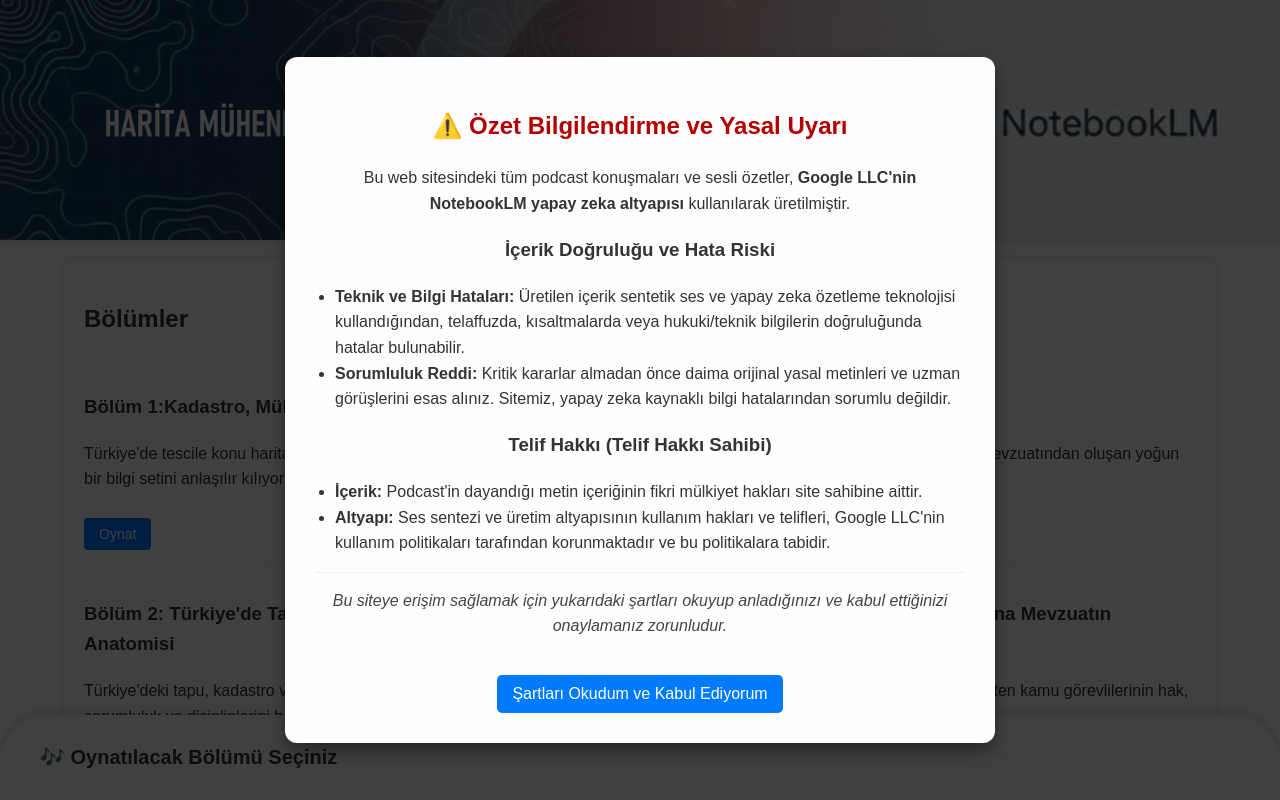
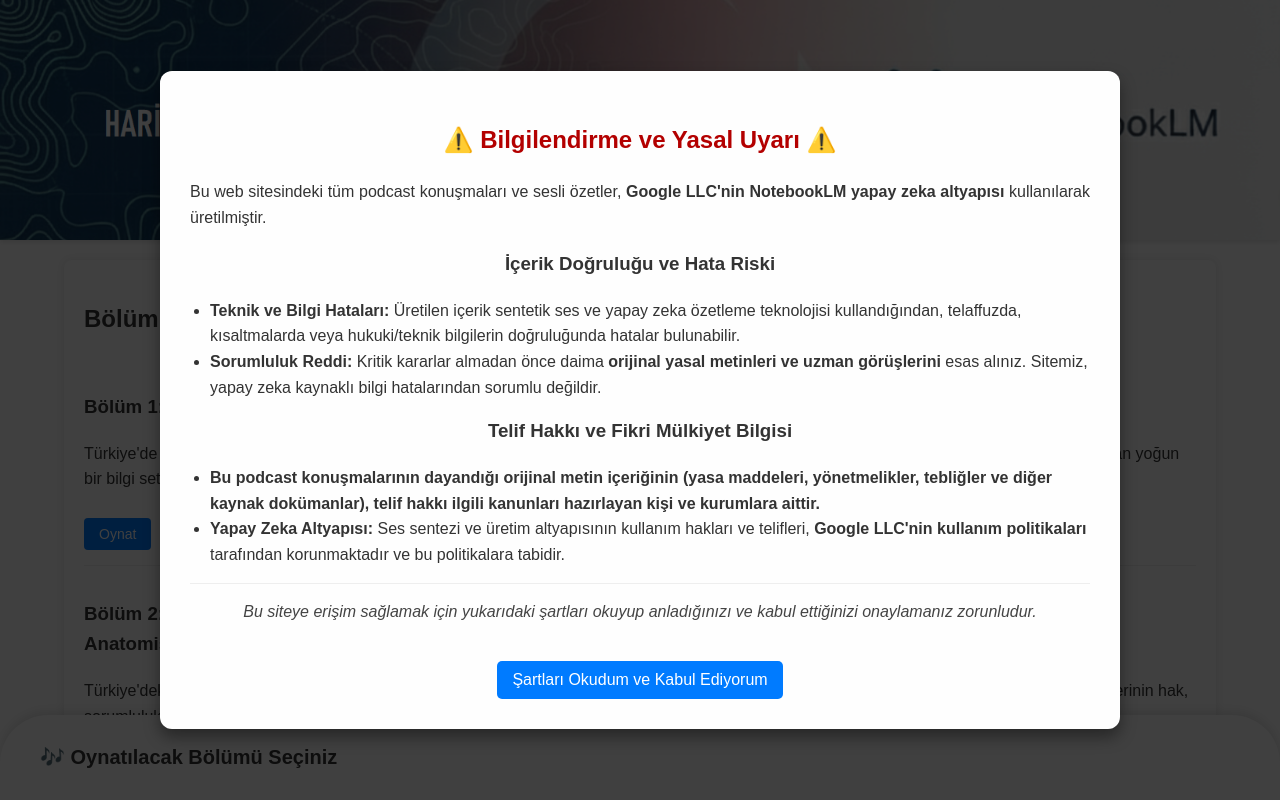
Before and after one commit to EnesMCLK/TKGMNotebookLMPodcastServer, a plain HTML site: page index.html in a window 1280 px wide. Shown: the top 800 px of the page. Drawn offline with Linux system fonts and the light colour scheme.

Commit message:
bilgilendirme güncellendi

```diff
--- a/index.html
+++ b/index.html
@@ -11,22 +11,28 @@
 <body>
     <div id="mandatory-consent-modal">
 		<div class="modal-content">
-            <h2>⚠️ Özet Bilgilendirme ve Yasal Uyarı</h2>
-            <p>Bu web sitesindeki tüm podcast konuşmaları ve sesli özetler, <strong>Google LLC'nin NotebookLM yapay zeka altyapısı</strong> kullanılarak üretilmiştir.</p>
+			<h2>⚠️ Bilgilendirme ve Yasal Uyarı ⚠️</h2>
+
+			<p style="text-align: justify; margin-bottom: 5px;">
+				Bu web sitesindeki tüm podcast konuşmaları ve sesli özetler,
+				<strong>Google LLC'nin NotebookLM yapay zeka altyapısı</strong> kullanılarak üretilmiştir.
+			</p>
 
 			<h3>İçerik Doğruluğu ve Hata Riski</h3>
-            <ul>
+			<ul style="text-align: left;">
 				<li><strong>Teknik ve Bilgi Hataları:</strong> Üretilen içerik sentetik ses ve yapay zeka özetleme teknolojisi kullandığından, telaffuzda, kısaltmalarda veya hukuki/teknik bilgilerin doğruluğunda hatalar bulunabilir.</li>
-                <li><strong>Sorumluluk Reddi:</strong> Kritik kararlar almadan önce daima orijinal yasal metinleri ve uzman görüşlerini esas alınız. Sitemiz, yapay zeka kaynaklı bilgi hatalarından sorumlu değildir.</li>
+				<li><strong>Sorumluluk Reddi:</strong> Kritik kararlar almadan önce daima <strong>orijinal yasal metinleri ve uzman görüşlerini</strong> esas alınız. Sitemiz, yapay zeka kaynaklı bilgi hatalarından sorumlu değildir.</li>
 			</ul>
 
-            <h3>Telif Hakkı (Telif Hakkı Sahibi)</h3>
-            <ul>
-                <li><strong>İçerik:</strong> Podcast'in dayandığı metin içeriğinin fikri mülkiyet hakları site sahibine aittir.</li>
-                <li><strong>Altyapı:</strong> Ses sentezi ve üretim altyapısının kullanım hakları ve telifleri, Google LLC'nin kullanım politikaları tarafından korunmaktadır ve bu politikalara tabidir.</li>
+			<h3 style="margin-top: 10px;">Telif Hakkı ve Fikri Mülkiyet Bilgisi</h3>
+			<ul style="text-align: left;">
+				<li><strong>Bu podcast konuşmalarının dayandığı orijinal metin içeriğinin (yasa maddeleri, yönetmelikler, tebliğler ve diğer kaynak dokümanlar), telif hakkı ilgili kanunları hazırlayan kişi ve kurumlara aittir.</strong></li>
+				<li><strong>Yapay Zeka Altyapısı:</strong> Ses sentezi ve üretim altyapısının kullanım hakları ve telifleri, <strong>Google LLC'nin kullanım politikaları</strong> tarafından korunmaktadır ve bu politikalara tabidir.</li>
 			</ul>
 
-            <p class="final-warning">Bu siteye erişim sağlamak için yukarıdaki şartları okuyup anladığınızı ve kabul ettiğinizi onaylamanız zorunludur.</p>
+			<p class="final-warning">
+				Bu siteye erişim sağlamak için yukarıdaki şartları okuyup anladığınızı ve kabul ettiğinizi onaylamanız zorunludur.
+			</p>
 
 			<button id="accept-button">Şartları Okudum ve Kabul Ediyorum</button>
 		</div>
--- a/style.css
+++ b/style.css
@@ -203,7 +203,7 @@ main {
     background-color: #fefefe;
     max-height: 90vh; /* Ekran yüksekliğinin %90'ını geçmemeli */
     width: 90%;
-    max-width: 650px;
+    max-width: 900px;
     padding: 30px; /* İç boşluk artık burada */
     overflow-y: auto; /* Dikey kaydırma çubuğu artık burada */
 
```
Lines whose indentation alone changed are shown as unchanged.
